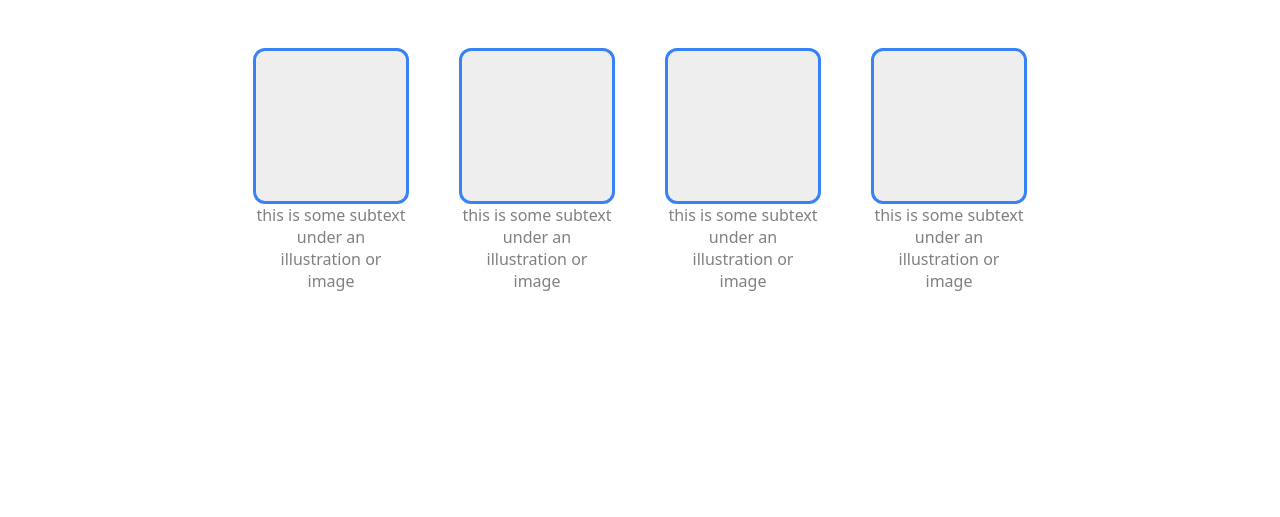
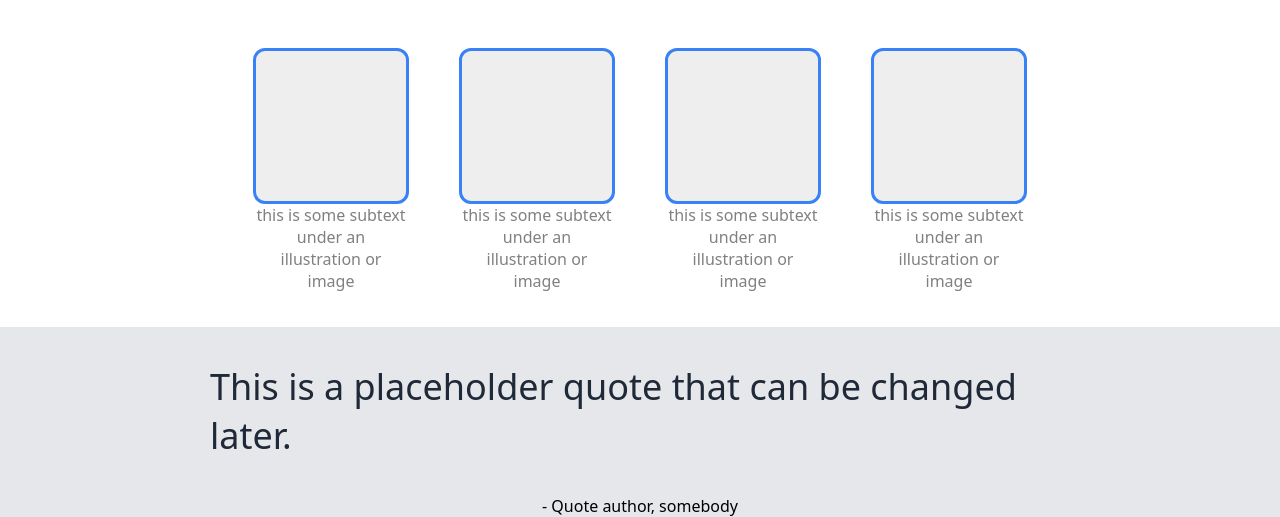
Before and after one commit to brenobmac/odin-landing-page, a plain HTML site: page index.html in a window 1280 px wide. Shown: the part 741-1258 px from the top of the page. Before the commit the page ends 1068 px from the top, so only its background shows below. Drawn offline with Linux system fonts and the light colour scheme.

Commit message:
Fixed a the HTML portion of the second-div (there were some problems with divs not properly closing). Also fixed header not having a colored background, which made it look transparent when scrolling down. Added the base for the fourth portion of the content.

```diff
--- a/index.html
+++ b/index.html
@@ -44,16 +44,30 @@
         </div>
         <div class="block">
           <div class="frame"></div>
-          <div class="frame-subtext">this is some subtext under an illustration or image</div>
+          <div class="frame-subtext">
+            this is some subtext under an illustration or image
+          </div>
         </div>
         <div class="block">
           <div class="frame"></div>
-          <div class="frame-subtext">this is some subtext under an illustration or image</div>
+          <div class="frame-subtext">
+            this is some subtext under an illustration or image
+          </div>
         </div>
         <div class="block">
           <div class="frame"></div>
-          <div class="frame-subtext">this is some subtext under an illustration or image</div>
+          <div class="frame-subtext">
+            this is some subtext under an illustration or image
+          </div>
+        </div>
       </div>
+    </div>
+
+    <div class="third-div">
+      <div class="quote-text">
+        This is a placeholder quote that can be changed later.
+      </div>
+      <div class="quote-author">- Quote author, somebody</div>
     </div>
   </body>
 </html>
--- a/style.css
+++ b/style.css
@@ -13,6 +13,7 @@ body {
 
 .header {
   color: white;
+  background-color: #1f2937;
   display: flex;
   gap: 10px;
   justify-content: space-between;
@@ -149,3 +150,23 @@ a {
   margin: 0;
   color: grey;
 }
+
+.third-div {
+  display: flex;
+  flex-direction: column;
+  align-items: center;
+  justify-content: center;
+  background-color: #e5e7eb;
+}
+
+.quote-text {
+  font-size: 36px;
+  color: #1f2937;
+  font-weight: 900px;
+  margin-bottom: 50px;
+  padding: 10px;
+  margin-left: 200px;
+  margin-right: 200px;
+  margin-top: 25px;
+  margin-bottom: 25px;
+}
```
